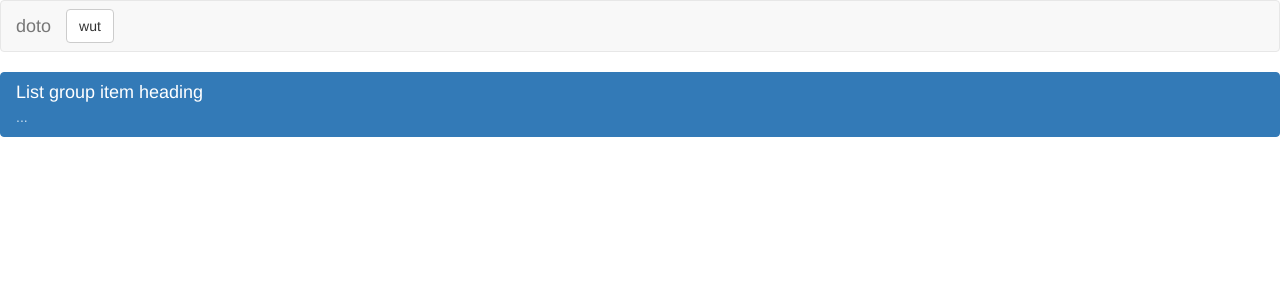
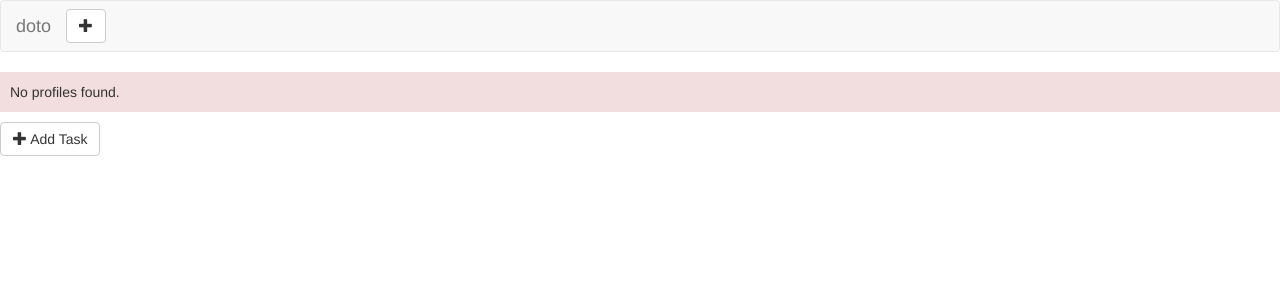
Before and after one commit to gointollc/doto, a Django app: page / in a window 1280 px wide. Shown: the top 300 px of the page. Run offline with Django 3.2, Linux system fonts and the light colour scheme; data that the repository does not hold is empty; parts of the project's set-up code (start-up, migrations or seed data) failed here and were passed over; some libraries are stand-ins or nearby versions.

Commit message:
Added message handling, new tasks can be added, some code cleanup.

```diff
--- a/doto/static/css/doto.css
+++ b/doto/static/css/doto.css
@@ -21,3 +21,8 @@
 
 /* helper classes */
 .bottom-15 { margin-bottom: 15px; }
+.bg-danger,
+.bg-warning,
+.bg-info,
+.bg-success,
+.bg-primary { padding: 10px; }
--- a/doto/static/js/doto.js
+++ b/doto/static/js/doto.js
@@ -4,27 +4,42 @@
  */
 
 var DotoTemplates = {
-    'task_edit_form': function(data) {
+    task_edit_form: function(data) {
         html = '<form class="task-edit-form well hide">';
         html += '<input type="hidden" name="task-id" value="' + data['task_id'] + '" />';
         html += '<div class="form-group"><label for="edit-task-id-' + data['task_id'] + '">Name</label><input type="text" class="form-control" id="edit-task-id-' + data['task_id'] + '" name="name" value="' + data['name'] + '" /></div>';
         html += '<div class="form-group"><label for="edit-details-' + data['task_id'] + '">Details</label><textarea id="edit-details-' + data['task_id'] + '" class="form-control" name="task-details">' + data['details'] + '</textarea></div>';
-        html += '<div class="form-group"><label for="edit-deadline-' + data['task_id'] + '">Deadline</label><input type="text" id="edit-deadline-' + data['task_id'] + '" class="form-control" name="deadline" data-provide="datepicker" data-date-format="yyyy-mm-dd" value="' + data['deadline'] + '" /></div>';
+        html += '<div class="form-group"><label for="edit-deadline-' + data['task_id'] + '">Deadline</label><input type="text" id="edit-deadline-' + data['task_id'] + '" class="form-control" name="deadline" placeholder="YYYY-MM-DD" data-provide="datepicker" data-date-format="yyyy-mm-dd" value="' + data['deadline'] + '" /></div>';
         html += '<div class="form-group"><button type="submit" class="btn btn-default"><span class="glyphicon glyphicon-save"></span> Save</button></div>';
         html += '</form>';
         return html;
+    },
+    add_profile_button: function() {
+        return '<button class="btn btn-default navbar-btn noaction" onclick="$(\'#profile_form\').toggleClass(\'hide\'); return false;"><i class="glyphicon glyphicon-plus"></i> </button>';
+    },
+    add_task_button: function() {
+        return '<button class="btn btn-default" id="add-task-button" data-toggle="modal" data-target="#add-task-modal"><span class="glyphicon glyphicon-plus"></span> Add Task</button>';
     }
 }
 
 var Doto = function() {};
 Doto.prototype = {
     version: '0.0.1',
+    profiles: false,
+    currentProfileId: -1,
     setup: function() {
         // Setup events
         $('#profile_form').submit(function(e) {
             e.preventDefault();
             console.log('saving profile...');
             doto.save_profile();
+        });
+        $('#add-class-button').click(function(e) {
+            $('#add-task-form').toggleClass('hide');
+        });
+        $('#save-task-button').click(function(e) {
+            e.preventDefault();
+            doto.save_task();
         });
         /*$('.task-item .edit').click(function(e) {
             console.log('edit clicked!');
@@ -42,15 +57,16 @@
     display_profiles: function() {
         $.getJSON("/profile", function( data ) {
             if (data.status == 'error') {
-                $('#prof_f_container').removeClass('hide');
+                doto.profiles = false;
+                $('#profile-tabs').html(DotoTemplates.add_profile_button());
+                $('#message').html(data['message']).addClass('bg-danger').removeClass('hide');
             } else {
+                doto.profiles = true;
                 html = '';
                 $.each(data['data'], function(idx, val) {
-                    //<li class="navbar-btn profile">
-                    //html = html + '<button class="btn btn-default navbar-btn" data-profile-id="' + val.profile_id + '">' + val.name + '</button>';
                     html += '<button type="button" class="btn btn-default navbar-btn" data-profile-id="' + val.profile_id + '">' + val.name + '</button>'
                 });
-                html = html + '<button class="btn btn-default navbar-btn noaction" onclick="$(\'#profile_form\').toggleClass(\'hide\'); return false;"><i class="glyphicon glyphicon-plus"></i> </button>';
+                html = html + DotoTemplates.add_profile_button();
                 $('#profile-tabs').html(html);
 
                 // Add click event to tabs
@@ -72,24 +88,30 @@
                 'method': 'POST',
                 'data': $('#profile_form').serialize(true),
                 'success': function( data ) {
-                    console.log('saved profile!');
+                    $('#profile_form input').val('');
+                    $('#profile_form').addClass('hide');
+                    doto.display_profiles();
+                    if (doto.profiles) {
+                        doto.display_profile_tasks(1);
+                    }
                 }
             }
         );
-        $('#profile_form input').val('');
-        $('#profile_form').addClass('hide');
-        this.display_profiles();
         return false;
     },
     display_profile_tasks: function(profile_id) {
+        doto.currentProfileId = profile_id;
+        $('#add-task-form #task-profile-id').val(profile_id);
         $.getJSON("/task/?profile_id=" + profile_id, function( data ) {
             if (data.status == 'error') {
                 console.log(data['message']);
                 $('#task-list').html('');
-                $('#profile-top .message').removeClass('hide').addClass('bg-warning').html(data['message']);
+                $('#message').html(data['message']).removeClass('hide').addClass('bg-warning');
+                $('#task-add-container').html(DotoTemplates.add_task_button()).removeClass('hide');
             } else {
                 console.log(data);
-                $('#profile-top .message').addClass('hide');
+                $('#message').addClass('hide');
+                $('#task-add-container').html(DotoTemplates.add_task_button()).removeClass('hide');
                 html = '';
                 $.each(data['data'], function(idx, val) {
                     html += '<a href="#" class="list-group-item task-item"><h3 class="list-group-item-heading">' + val['name'] + '</h4>';
@@ -118,11 +140,14 @@
             })
         });
     },
+    display_task_form: function() {
+
+    },
     save_task: function(task_id = null) {
         if (task_id != null) {
             console.log('saving task_id=' + task_id);
             /*
-            $.ajax("/profile/",
+            $.ajax("/task/",
                 {
                     'method': 'POST',
                     'data': $('#profile_form').serialize(true),
@@ -135,7 +160,16 @@
             $('#profile_form').addClass('hide');
             this.display_profiles();*/
         } else {
-            console.log('adding new task!');
+            console.log('adding new task...');
+            $.ajax("/task/",
+                {
+                    'method': 'POST',
+                    'data': $('#add-task-form').serialize(true),
+                    'success': function( data ) {
+                        console.log('saved task!');
+                    }
+                }
+            );
         }
         return false;
     },
--- a/doto/static/templates/index.html
+++ b/doto/static/templates/index.html
@@ -18,6 +18,8 @@
 </head>
 <body>
 
+    <noscript class="error">Javascript needs to be enabled for doto to work.  Please upgrade your browser or turn javascript back on.</noscript>
+
     <nav class="navbar navbar-default">
         <div class="container-fluid">
             <div class="navbar-header">
@@ -25,9 +27,7 @@
                     doto
                 </a>
             </div>
-            <div id="profile-tabs" class="navbar-left">
-                <button type="button" class="btn btn-default navbar-btn">wut</button>
-            </div>
+            <div id="profile-tabs" class="navbar-left"></div>
             <form action="" method="post" id="profile_form" class="hide navbar-form navbar-left">
                 <div class="form-group">
                     {% csrf_token %}
@@ -39,40 +39,49 @@
         </div>
     </nav>
 
-    <!--
-    <section id="profiles" class="container-fluid">
-        <div class="navbar-header">Profiles</div>
-        <div id="profile-tabsXXX" class="collapse navbar-collapse"></div>
-        <div>
-            <form action="" method="post" id="profile_form" class="hide navbar-form navbar-left">
-                <div class="form-group">
-                    {% csrf_token %}
-                    <input id="profile_name" name="name" class="form-control" placeholder="Name" />
-                    <input id="profile_email" name="email" class="form-control" placeholder="E-mail" />
-                    <button class="btn">Add</button>
+    <main>
+
+        <p id="message" class="hide"></p>
+
+        <section id="task-add-container" class="bottom-15 hide"></section>
+
+        <div id="add-task-modal" class="modal fade" role="dialog">
+            <div class="modal-dialog">
+                <div class="modal-content">
+                    <div class="modal-header">
+                        <button type="button" class="close" data-dismiss="modal" aria-label="Close"><span aria-hidden="true">&times;</span></button>
+                        <h4 class="modal-title">Add Task</h4>
+                    </div>
+                    <div class="modal-body">
+                        <form action="" method="post" id="add-task-form">
+                            {% csrf_token %}
+                            <input type="hidden" id="task-profile-id" name="task-profile-id">
+                            <fieldset class="form-group">
+                                <label for="task-name">Name</label>
+                                <input type="text" class="form-control" id="task-name" name="task-name">
+                            </fieldset>
+                            <fieldset class="form-group">
+                                <label for="task-details">Details</label>
+                                <textarea type="text" class="form-control" id="task-details" name="task-details"></textarea>
+                            </fieldset>
+                            <fieldset class="form-group">
+                                <label for="task-deadline">Deadline</label>
+                                <input type="text" class="form-control" id="task-deadline" name="task-deadline" placeholder="YYYY-MM-DD" data-provide="datepicker" data-date-format="yyyy-mm-dd">
+                            </fieldset>
+                        </form>
+                    </div>
+                    <div class="modal-footer">
+                        <button class="btn btn-default" data-dismiss="modal">Cancel</button> <button id="save-task-button" class="btn btn-primary save">Save</button>
+                    </div>
                 </div>
-            </form>
+            </div>
         </div>
-    </section>//-->
 
-    <div id="profile-detail" class="list-group">
-        <a href="#" class="list-group-item active"><h4 class="list-group-item-heading">List group item heading</h4><p class="list-group-item-text">...</p></a>
-    </div>
+        <section>
+            <div id="profile-detail" class="list-group"></div>
+        </section>
 
-    <!--<section id="profile-detail" class="container hide">
-        <section id="task-add" class="hide">
-            <form action="" method="post" id="task_form" class="navbar-form navbar-left">
-                <input type="hidden" name="profile_id" />
-                <input type="text" name="name" class="form-control" placeholder="Name" />
-                <textarea name="details" class="form-control" placeholder="Details"></textarea>
-                <input type="text" name="deadline" class="form-control" placeholder="YYYY-MM-DD" />
-
-                <button class="btn" onclick="Doto.save_task()">Add</button>
-            </form>
-        </section>
-        <section id="profile-top"><p class="message hide"></p></section>
-        <section id="profile-tasks"><ul id="task-list" class="list-unstyled container-fluid"></ul></section>
-    </section>//-->
+    </section>
 
     <script type="text/javascript" src="{% static 'js/jquery-1.11.2.min.js' %}"></script>
     <script type="text/javascript" src="{% static 'js/bootstrap.min.js' %}"></script>
--- a/doto/views.py
+++ b/doto/views.py
@@ -1,5 +1,5 @@
 from doto.models import Profile, Task
-from doto.mixins import JSONResponseMixin
+from doto.utils import JSONResponseMixin
 from django.core.exceptions import ValidationError
 from django.views.generic import View
 
@@ -17,7 +17,7 @@
             objs = Profile.objects.filter(profile_id = kwargs.get('profile_id'))
         else:
             objs = Profile.objects.all()
-        return self.render_to_json_response({'objects': objs, })
+        return self.render_to_json_response({'object_name': 'profile', 'objects': objs, })
 
     def post(self, request, *args, **kwargs):
         """ Save a profile """
@@ -30,15 +30,13 @@
             p = Profile.objects.get(profile_id = request.POST.get('profile_id'))
             p.name = request.POST.get('name')
             p.email = request.POST.get('email')
-            p.save()
-            return self.render_to_json_response({})
         else:
             p = Profile(
                 name = request.POST.get('name'),
                 email = request.POST.get('email')
             )
-            p.save()
-            return self.render_to_json_response({})
+        p.save()
+        return self.render_to_json_response({})
 
 class TaskView(JSONResponseMixin, View):
     model = Task
@@ -53,4 +51,30 @@
             objs = Task.objects.filter(profile_id = request.GET.get('profile_id'))
         else:
             objs = Task.objects.all()
-        return self.render_to_json_response({'objects': objs, })
+        return self.render_to_json_response({'object_name': 'task', 'objects': objs, })
+
+    def post(self, request, *args, **kwargs):
+        """ Save a task """
+        print('POST: %s', request.POST)
+        if not request.POST.get('task-profile-id'):
+            raise ValidationError('Profile not selected.  This should not happen.')
+        elif not request.POST.get('task-name'):
+            raise ValidationError('Task name is required.')
+        elif request.POST.get('task-id'):
+            p = Profile.objects.get(profile_id = request.POST.get('task-profile-id'))
+            t = Task.objects.get(task_id = request.POST.get('task-id'))
+            t.name = request.POST.get('task-name')
+            t.details = request.POST.get('task-details')
+            t.deadline = request.POST.get(task-'deadline')
+            t.profile = p
+        else:
+            print('adding new task!')
+            p = Profile.objects.get(profile_id = request.POST.get('task-profile-id'))
+            t = Task(
+                name = request.POST.get('task-name'),
+                details = request.POST.get('task-details'),
+                deadline = request.POST.get('task-deadline'),
+                profile = p,
+            )
+        t.save()
+        return self.render_to_json_response({})
```
Also changed, not shown: doto/mixins.py (deleted, +0 -41 lines), doto/settings.py (+2 -7 lines), doto/utils.py (+40 -0 lines).
